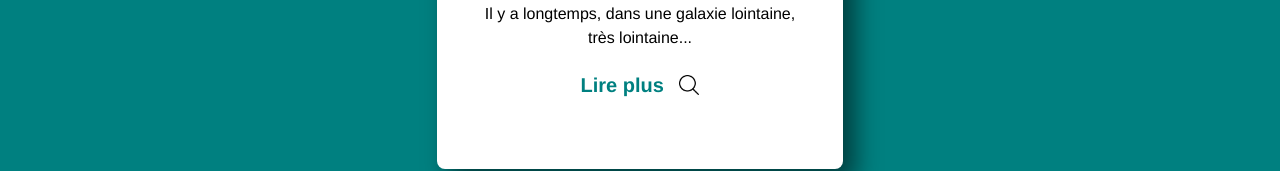
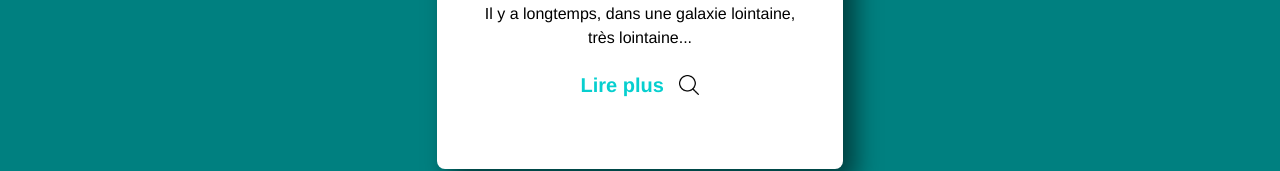
Before and after one commit to Alexis-Pel/blogVue, a Vue app: page / in a window 1280 px wide. In both pictures the pointer is over the element 622 px from the left and 418 px from the top of the page. Shown: the part 333-504 px from the top of the page. Built offline with nearby package versions, Linux system fonts and the light colour scheme.

Commit message:
style short article

```diff
--- a/src/components/ShortArticle.vue
+++ b/src/components/ShortArticle.vue
@@ -50,7 +50,8 @@ p{
     font-weight: 600;
 }
 .myButton:hover {
-    color: teal;
+
+    color: rgb(7, 207, 207);
     font-weight: 800;
     cursor: pointer;
 }
```
